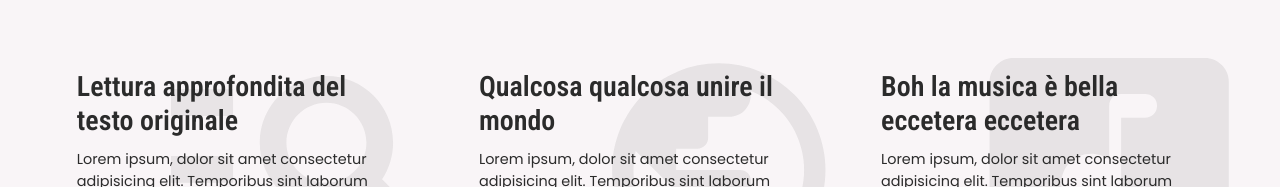
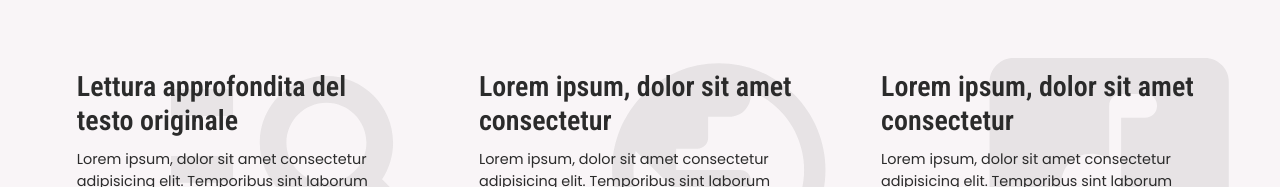
Before and after one commit to giovannibeccaro/traducila-fe, a Next.js app: page /chi-siamo in a window 1280 px wide. Shown: the part 520-707 px from the top of the page. Built offline with nearby package versions, Linux system fonts and the light colour scheme.

Commit message:
added lorem ipsum

```diff
--- a/pages/chi-siamo/index.tsx
+++ b/pages/chi-siamo/index.tsx
@@ -47,7 +47,7 @@
             <ChiSiamoSearch />
           </article>
           <article className="secondary-article">
-            <h2>Qualcosa qualcosa unire il mondo</h2>
+            <h2>Lorem ipsum, dolor sit amet consectetur</h2>
             <p>
               Lorem ipsum, dolor sit amet consectetur adipisicing elit.
               Temporibus sint laborum veniam velit quia deserunt numquam,
@@ -60,7 +60,7 @@
             <ChiSiamoWorld />
           </article>
           <article className="secondary-article">
-            <h2>Boh la musica è bella eccetera eccetera</h2>
+            <h2>Lorem ipsum, dolor sit amet consectetur</h2>
             <p>
               Lorem ipsum, dolor sit amet consectetur adipisicing elit.
               Temporibus sint laborum veniam velit quia deserunt numquam,
```
